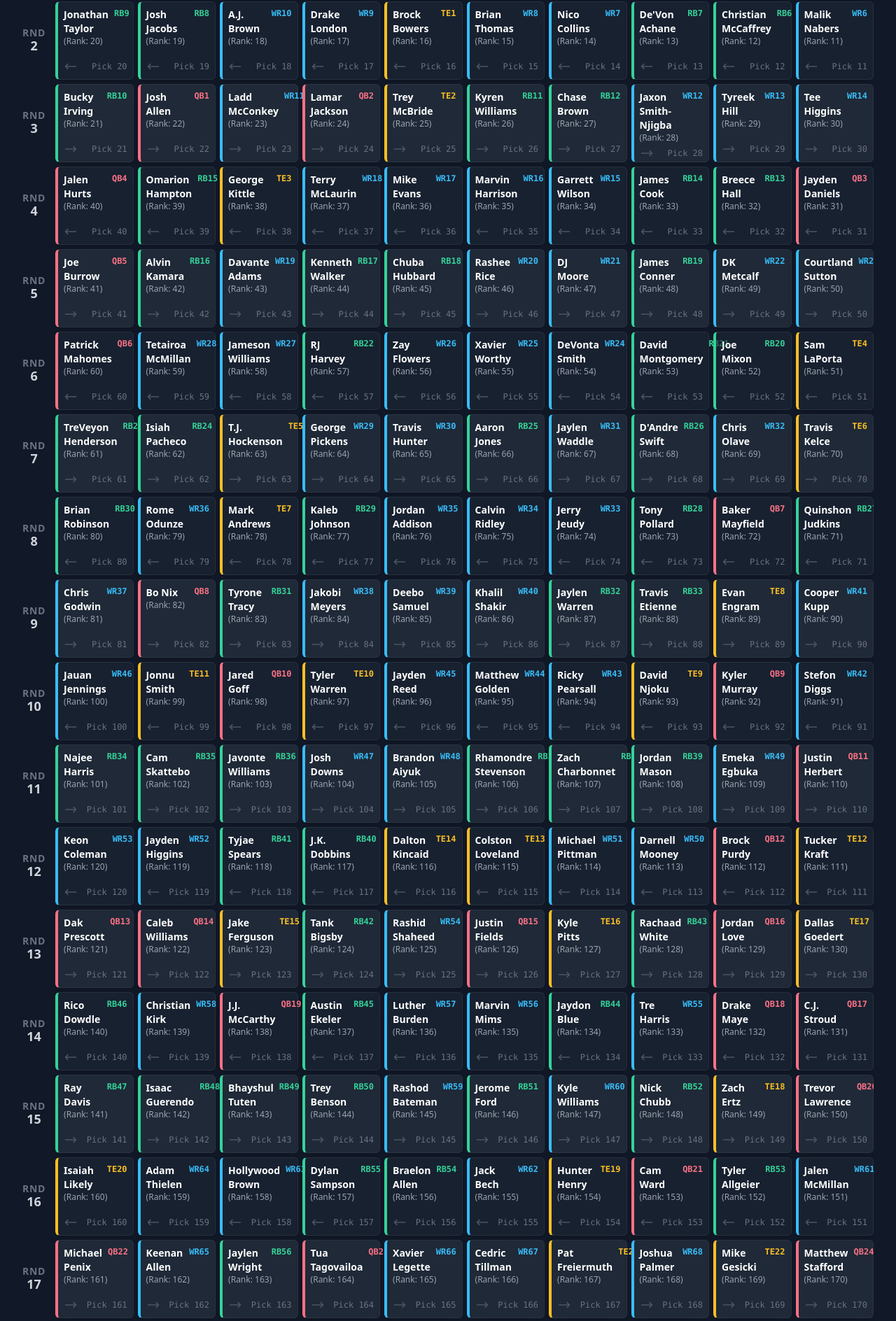
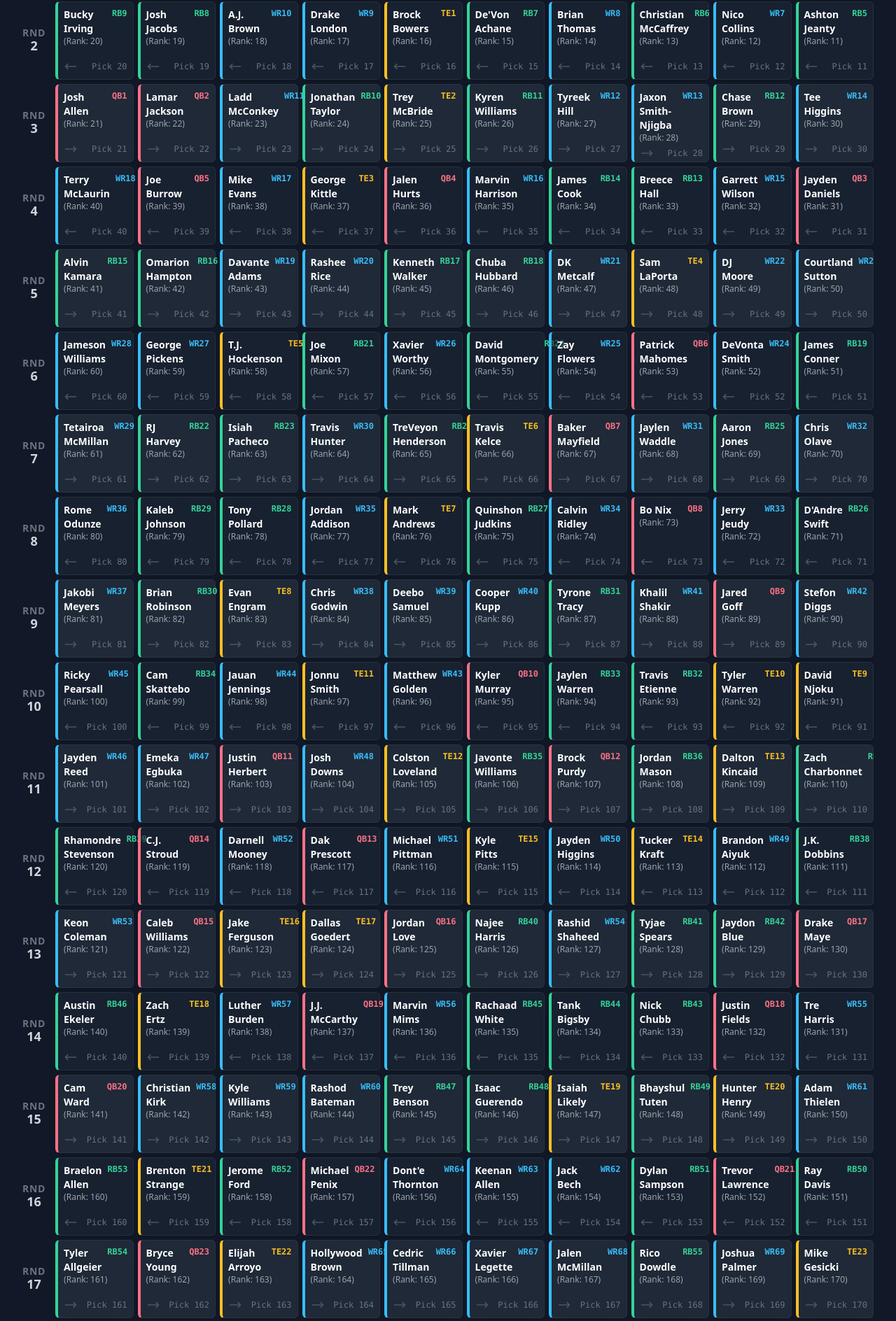
Before and after one commit to shihe/fantasy-snake-draft-simulator-aistudio, a React (Vite) app: page / in a window 1280 px wide. Shown: the part 834-2722 px from the top of the page at 70% size. Built offline with nearby package versions, Linux system fonts and the light colour scheme.

Commit message:
Add scoring format, update sleeper to PPR

```diff
--- a/App.tsx
+++ b/App.tsx
@@ -108,7 +108,7 @@ const App: React.FC = () => {
   });
 
   const [dataSource, setDataSource] = useState<DataSource>(() => {
-    return localStorage.getItem('customPlayerRankings') ? 'Custom' : 'Sleeper';
+    return localStorage.getItem('customPlayerRankings') ? 'Custom' : 'Sleeper PPR';
   });
 
   useEffect(() => {
@@ -162,13 +162,13 @@ const App: React.FC = () => {
   const handleDataSourceChange = (source: DataSource) => {
     setDataSource(source);
     switch (source) {
-      case 'Sleeper':
+      case 'Sleeper PPR':
         setRawText(SLEEPER_PLAYER_LIST);
         break;
-      case 'Yahoo':
+      case 'Yahoo Half':
         setRawText(YAHOO_PLAYER_LIST);
         break;
-      case 'ESPN':
+      case 'ESPN Half':
         setRawText(ESPN_PLAYER_LIST);
         break;
       case 'Custom':
--- a/components/Controls.tsx
+++ b/components/Controls.tsx
@@ -12,7 +12,7 @@ interface ControlsProps {
 }
 
 const TEAM_OPTIONS = [8, 10, 12, 14];
-const DATA_SOURCES: DataSource[] = ['Sleeper', 'Yahoo', 'ESPN', 'Custom'];
+const DATA_SOURCES: DataSource[] = ['Sleeper PPR', 'Yahoo Half', 'ESPN Half', 'Custom'];
 
 const Controls: React.FC<ControlsProps> = ({
   rawText,
--- a/constants.ts
+++ b/constants.ts
@@ -4,226 +4,226 @@ export const SLEEPER_PLAYER_LIST = `1	Ja'Marr Chase	WR1
 3	Bijan Robinson	RB2
 4	Justin Jefferson	WR2
 5	Jahmyr Gibbs	RB3
-6	Derrick Henry	RB4
-7	CeeDee Lamb	WR3
-8	Amon-Ra St. Brown	WR4
-9	Puka Nacua	WR5
-10	Ashton Jeanty	RB5
-11	Malik Nabers	WR6
-12	Christian McCaffrey	RB6
-13	De'Von Achane	RB7
-14	Nico Collins	WR7
-15	Brian Thomas	WR8
+6	CeeDee Lamb	WR3
+7	Amon-Ra St. Brown	WR4
+8	Puka Nacua	WR5
+9	Derrick Henry	RB4
+10	Malik Nabers	WR6
+11	Ashton Jeanty	RB5
+12	Nico Collins	WR7
+13	Christian McCaffrey	RB6
+14	Brian Thomas	WR8
+15	De'Von Achane	RB7
 16	Brock Bowers	TE1
 17	Drake London	WR9
 18	A.J. Brown	WR10
 19	Josh Jacobs	RB8
-20	Jonathan Taylor	RB9
-21	Bucky Irving	RB10
-22	Josh Allen	QB1
+20	Bucky Irving	RB9
+21	Josh Allen	QB1
+22	Lamar Jackson	QB2
 23	Ladd McConkey	WR11
-24	Lamar Jackson	QB2
+24	Jonathan Taylor	RB10
 25	Trey McBride	TE2
 26	Kyren Williams	RB11
-27	Chase Brown	RB12
-28	Jaxon Smith-Njigba	WR12
-29	Tyreek Hill	WR13
+27	Tyreek Hill	WR12
+28	Jaxon Smith-Njigba	WR13
+29	Chase Brown	RB12
 30	Tee Higgins	WR14
 31	Jayden Daniels	QB3
-32	Breece Hall	RB13
-33	James Cook	RB14
-34	Garrett Wilson	WR15
+32	Garrett Wilson	WR15
+33	Breece Hall	RB13
+34	James Cook	RB14
 35	Marvin Harrison	WR16
-36	Mike Evans	WR17
-37	Terry McLaurin	WR18
-38	George Kittle	TE3
-39	Omarion Hampton	RB15
-40	Jalen Hurts	QB4
-41	Joe Burrow	QB5
-42	Alvin Kamara	RB16
+36	Jalen Hurts	QB4
+37	George Kittle	TE3
+38	Mike Evans	WR17
+39	Joe Burrow	QB5
+40	Terry McLaurin	WR18
+41	Alvin Kamara	RB15
+42	Omarion Hampton	RB16
 43	Davante Adams	WR19
-44	Kenneth Walker	RB17
-45	Chuba Hubbard	RB18
-46	Rashee Rice	WR20
-47	DJ Moore	WR21
-48	James Conner	RB19
-49	DK Metcalf	WR22
+44	Rashee Rice	WR20
+45	Kenneth Walker	RB17
+46	Chuba Hubbard	RB18
+47	DK Metcalf	WR21
+48	Sam LaPorta	TE4
+49	DJ Moore	WR22
 50	Courtland Sutton	WR23
-51	Sam LaPorta	TE4
-52	Joe Mixon	RB20
-53	David Montgomery	RB21
-54	DeVonta Smith	WR24
-55	Xavier Worthy	WR25
-56	Zay Flowers	WR26
-57	RJ Harvey	RB22
-58	Jameson Williams	WR27
-59	Tetairoa McMillan	WR28
-60	Patrick Mahomes	QB6
-61	TreVeyon Henderson	RB23
-62	Isiah Pacheco	RB24
-63	T.J. Hockenson	TE5
-64	George Pickens	WR29
-65	Travis Hunter	WR30
-66	Aaron Jones	RB25
-67	Jaylen Waddle	WR31
-68	D'Andre Swift	RB26
-69	Chris Olave	WR32
-70	Travis Kelce	TE6
-71	Quinshon Judkins	RB27
-72	Baker Mayfield	QB7
-73	Tony Pollard	RB28
-74	Jerry Jeudy	WR33
-75	Calvin Ridley	WR34
-76	Jordan Addison	WR35
-77	Kaleb Johnson	RB29
-78	Mark Andrews	TE7
-79	Rome Odunze	WR36
-80	Brian Robinson	RB30
-81	Chris Godwin	WR37
-82	Bo Nix	QB8
-83	Tyrone Tracy	RB31
-84	Jakobi Meyers	WR38
+51	James Conner	RB19
+52	DeVonta Smith	WR24
+53	Patrick Mahomes	QB6
+54	Zay Flowers	WR25
+55	David Montgomery	RB20
+56	Xavier Worthy	WR26
+57	Joe Mixon	RB21
+58	T.J. Hockenson	TE5
+59	George Pickens	WR27
+60	Jameson Williams	WR28
+61	Tetairoa McMillan	WR29
+62	RJ Harvey	RB22
+63	Isiah Pacheco	RB23
+64	Travis Hunter	WR30
+65	TreVeyon Henderson	RB24
+66	Travis Kelce	TE6
+67	Baker Mayfield	QB7
+68	Jaylen Waddle	WR31
+69	Aaron Jones	RB25
+70	Chris Olave	WR32
+71	D'Andre Swift	RB26
+72	Jerry Jeudy	WR33
+73	Bo Nix	QB8
+74	Calvin Ridley	WR34
+75	Quinshon Judkins	RB27
+76	Mark Andrews	TE7
+77	Jordan Addison	WR35
+78	Tony Pollard	RB28
+79	Kaleb Johnson	RB29
+80	Rome Odunze	WR36
+81	Jakobi Meyers	WR37
+82	Brian Robinson	RB30
+83	Evan Engram	TE8
+84	Chris Godwin	WR38
 85	Deebo Samuel	WR39
-86	Khalil Shakir	WR40
-87	Jaylen Warren	RB32
-88	Travis Etienne	RB33
-89	Evan Engram	TE8
-90	Cooper Kupp	WR41
-91	Stefon Diggs	WR42
-92	Kyler Murray	QB9
-93	David Njoku	TE9
-94	Ricky Pearsall	WR43
-95	Matthew Golden	WR44
-96	Jayden Reed	WR45
-97	Tyler Warren	TE10
-98	Jared Goff	QB10
-99	Jonnu Smith	TE11
-100	Jauan Jennings	WR46
-101	Najee Harris	RB34
-102	Cam Skattebo	RB35
-103	Javonte Williams	RB36
-104	Josh Downs	WR47
-105	Brandon Aiyuk	WR48
-106	Rhamondre Stevenson	RB37
-107	Zach Charbonnet	RB38
-108	Jordan Mason	RB39
-109	Emeka Egbuka	WR49
-110	Justin Herbert	QB11
-111	Tucker Kraft	TE12
-112	Brock Purdy	QB12
-113	Darnell Mooney	WR50
-114	Michael Pittman	WR51
-115	Colston Loveland	TE13
-116	Dalton Kincaid	TE14
-117	J.K. Dobbins	RB40
-118	Tyjae Spears	RB41
-119	Jayden Higgins	WR52
-120	Keon Coleman	WR53
-121	Dak Prescott	QB13
-122	Caleb Williams	QB14
-123	Jake Ferguson	TE15
-124	Tank Bigsby	RB42
-125	Rashid Shaheed	WR54
-126	Justin Fields	QB15
-127	Kyle Pitts	TE16
-128	Rachaad White	RB43
-129	Jordan Love	QB16
-130	Dallas Goedert	TE17
-131	C.J. Stroud	QB17
-132	Drake Maye	QB18
-133	Tre Harris	WR55
-134	Jaydon Blue	RB44
-135	Marvin Mims	WR56
-136	Luther Burden	WR57
-137	Austin Ekeler	RB45
-138	J.J. McCarthy	QB19
-139	Christian Kirk	WR58
-140	Rico Dowdle	RB46
-141	Ray Davis	RB47
-142	Isaac Guerendo	RB48
-143	Bhayshul Tuten	RB49
-144	Trey Benson	RB50
-145	Rashod Bateman	WR59
-146	Jerome Ford	RB51
-147	Kyle Williams	WR60
-148	Nick Chubb	RB52
-149	Zach Ertz	TE18
-150	Trevor Lawrence	QB20
-151	Jalen McMillan	WR61
-152	Tyler Allgeier	RB53
-153	Cam Ward	QB21
-154	Hunter Henry	TE19
-155	Jack Bech	WR62
-156	Braelon Allen	RB54
-157	Dylan Sampson	RB55
-158	Hollywood Brown	WR63
-159	Adam Thielen	WR64
-160	Isaiah Likely	TE20
-161	Michael Penix	QB22
-162	Keenan Allen	WR65
-163	Jaylen Wright	RB56
-164	Tua Tagovailoa	QB23
-165	Xavier Legette	WR66
-166	Cedric Tillman	WR67
-167	Pat Freiermuth	TE21
-168	Joshua Palmer	WR68
-169	Mike Gesicki	TE22
-170	Matthew Stafford	QB24
-171	Bryce Young	QB25
-172	Roschon Johnson	RB57
-173	Brenton Strange	TE23
-174	Quentin Johnston	WR69
-175	Mason Taylor	TE24
-176	DeMario Douglas	WR70
-177	Blake Corum	RB58
-178	DeAndre Hopkins	WR71
-179	Darren Waller	TE25
-180	Dont'e Thornton	WR72
-181	Kareem Hunt	RB59
-182	Wan'Dale Robinson	WR73
-183	Elijah Arroyo	TE26
-184	Romeo Doubs	WR74
-185	Anthony Richardson	QB26
-186	Cade Otton	TE27
-187	Miles Sanders	RB60
-188	Geno Smith	QB27
-189	Woody Marks	RB61
-190	Justice Hill	RB62
+86	Cooper Kupp	WR40
+87	Tyrone Tracy	RB31
+88	Khalil Shakir	WR41
+89	Jared Goff	QB9
+90	Stefon Diggs	WR42
+91	David Njoku	TE9
+92	Tyler Warren	TE10
+93	Travis Etienne	RB32
+94	Jaylen Warren	RB33
+95	Kyler Murray	QB10
+96	Matthew Golden	WR43
+97	Jonnu Smith	TE11
+98	Jauan Jennings	WR44
+99	Cam Skattebo	RB34
+100	Ricky Pearsall	WR45
+101	Jayden Reed	WR46
+102	Emeka Egbuka	WR47
+103	Justin Herbert	QB11
+104	Josh Downs	WR48
+105	Colston Loveland	TE12
+106	Javonte Williams	RB35
+107	Brock Purdy	QB12
+108	Jordan Mason	RB36
+109	Dalton Kincaid	TE13
+110	Zach Charbonnet	RB37
+111	J.K. Dobbins	RB38
+112	Brandon Aiyuk	WR49
+113	Tucker Kraft	TE14
+114	Jayden Higgins	WR50
+115	Kyle Pitts	TE15
+116	Michael Pittman	WR51
+117	Dak Prescott	QB13
+118	Darnell Mooney	WR52
+119	C.J. Stroud	QB14
+120	Rhamondre Stevenson	RB39
+121	Keon Coleman	WR53
+122	Caleb Williams	QB15
+123	Jake Ferguson	TE16
+124	Dallas Goedert	TE17
+125	Jordan Love	QB16
+126	Najee Harris	RB40
+127	Rashid Shaheed	WR54
+128	Tyjae Spears	RB41
+129	Jaydon Blue	RB42
+130	Drake Maye	QB17
+131	Tre Harris	WR55
+132	Justin Fields	QB18
+133	Nick Chubb	RB43
+134	Tank Bigsby	RB44
+135	Rachaad White	RB45
+136	Marvin Mims	WR56
+137	J.J. McCarthy	QB19
+138	Luther Burden	WR57
+139	Zach Ertz	TE18
+140	Austin Ekeler	RB46
+141	Cam Ward	QB20
+142	Christian Kirk	WR58
+143	Kyle Williams	WR59
+144	Rashod Bateman	WR60
+145	Trey Benson	RB47
+146	Isaac Guerendo	RB48
+147	Isaiah Likely	TE19
+148	Bhayshul Tuten	RB49
+149	Hunter Henry	TE20
+150	Adam Thielen	WR61
+151	Ray Davis	RB50
+152	Trevor Lawrence	QB21
+153	Dylan Sampson	RB51
+154	Jack Bech	WR62
+155	Keenan Allen	WR63
+156	Dont'e Thornton	WR64
+157	Michael Penix	QB22
+158	Jerome Ford	RB52
+159	Brenton Strange	TE21
+160	Braelon Allen	RB53
+161	Tyler Allgeier	RB54
+162	Bryce Young	QB23
+163	Elijah Arroyo	TE22
+164	Hollywood Brown	WR65
+165	Cedric Tillman	WR66
+166	Xavier Legette	WR67
+167	Jalen McMillan	WR68
+168	Rico Dowdle	RB55
+169	Joshua Palmer	WR69
+170	Mike Gesicki	TE23
+171	Kareem Hunt	RB56
+172	Matthew Stafford	QB24
+173	DeMario Douglas	WR70
+174	Wan'Dale Robinson	WR71
+175	Tua Tagovailoa	QB25
+176	Jaylen Wright	RB57
+177	DeAndre Hopkins	WR72
+178	Pat Freiermuth	TE24
+179	Mason Taylor	TE25
+180	Roschon Johnson	RB58
+181	Quentin Johnston	WR73
+182	Blake Corum	RB59
+183	Shedeur Sanders	QB26
+184	Darren Waller	TE26
+185	Jacory Croskey-Merritt	RB60
+186	Aaron Rodgers	QB27
+187	Cade Otton	TE27
+188	Woody Marks	RB61
+189	Romeo Doubs	WR74
+190	Chig Okonkwo	TE28
 191	Sam Darnold	QB28
 192	Pat Bryant	WR75
-193	Brashard Smith	RB63
-194	Aaron Rodgers	QB29
-195	Kyle Monangai	RB64
-196	Alec Pierce	WR76
-197	Dalton Schultz	TE28
-198	Chig Okonkwo	TE29
-199	Elic Ayomanor	WR77
-200	Will Shipley	RB65
-201	DJ Giddens	RB66
-202	Devin Neal	RB67
-203	Shedeur Sanders	QB30
-204	Jalen Royals	WR78
-205	Tyler Lockett	WR79
-206	Amari Cooper	WR80
-207	MarShawn Lloyd	RB68
-208	Michael Wilson	WR81
-209	Terrance Ferguson	TE30
-210	Jordan James	RB69
-211	Jaylin Noel	WR82
-212	Jarquez Hunter	RB70
-213	Ja'Tavion Sanders	TE31
-214	Adonai Mitchell	WR83
+193	Anthony Richardson	QB29
+194	Geno Smith	QB30
+195	Will Shipley	RB62
+196	Justice Hill	RB63
+197	Tyler Lockett	WR76
+198	Elic Ayomanor	WR77
+199	Dalton Schultz	TE29
+200	Kyle Monangai	RB64
+201	Miles Sanders	RB65
+202	Alec Pierce	WR78
+203	Jarquez Hunter	RB66
+204	Calvin Austin	WR79
+205	Jalen Royals	WR80
+206	Jaylin Noel	WR81
+207	DJ Giddens	RB67
+208	Brashard Smith	RB68
+209	Devin Neal	RB69
+210	Ja'Tavion Sanders	TE30
+211	Amari Cooper	WR82
+212	MarShawn Lloyd	RB70
+213	Isaac TeSlaa	WR83
+214	Tory Horton	WR84
 215	Jaxson Dart	QB31
-216	Jalen Coker	WR84
-217	Russell Wilson	QB32
-218	Theo Johnson	TE32
-219	Cole Kmet	TE33
-220	Jaleel McLaughlin	RB71
-221	Jacory Croskey-Merritt	RB72
-222	Tahj Brooks	RB73
-223	Isaac TeSlaa	WR85
-224	Keaton Mitchell	RB74
-225	Dyami Brown	WR86`;
+216	Keaton Mitchell	RB71
+217	Tahj Brooks	RB72
+218	Raheem Mostert	RB73
+219	Jalen Coker	WR85
+220	Dyami Brown	WR86
+221	Terrance Ferguson	TE31
+222	Adonai Mitchell	WR87
+223	Russell Wilson	QB32
+224	Michael Wilson	WR88
+225	Kendre Miller	RB74`;
 
 export const YAHOO_PLAYER_LIST = `1	Ja'Marr Chase	WR
 2	Bijan Robinson	RB
@@ -410,7 +410,7 @@ export const YAHOO_PLAYER_LIST = `1	Ja'Marr Chase	WR
 197	Aaron Rodgers	QB
 200	Brashard Smith	RB`;
 
-export const ESPN_PLAYER_LIST = `1	Ja'Marr Chase	WR
+export const ESPN_PLAYER_LIST = `1	Ja'Marr Chase WR
 2	Bijan Robinson	RB
 3	Justin Jefferson	WR
 4	Saquon Barkley	RB
--- a/types.ts
+++ b/types.ts
@@ -7,4 +7,4 @@ export interface Player {
 
 export type DraftBoardData = Record<string, (Player | null)[]>;
 
-export type DataSource = 'Sleeper' | 'Yahoo' | 'ESPN' | 'Custom';
+export type DataSource = 'Sleeper PPR' | 'Yahoo Half' | 'ESPN Half' | 'Custom';
```
